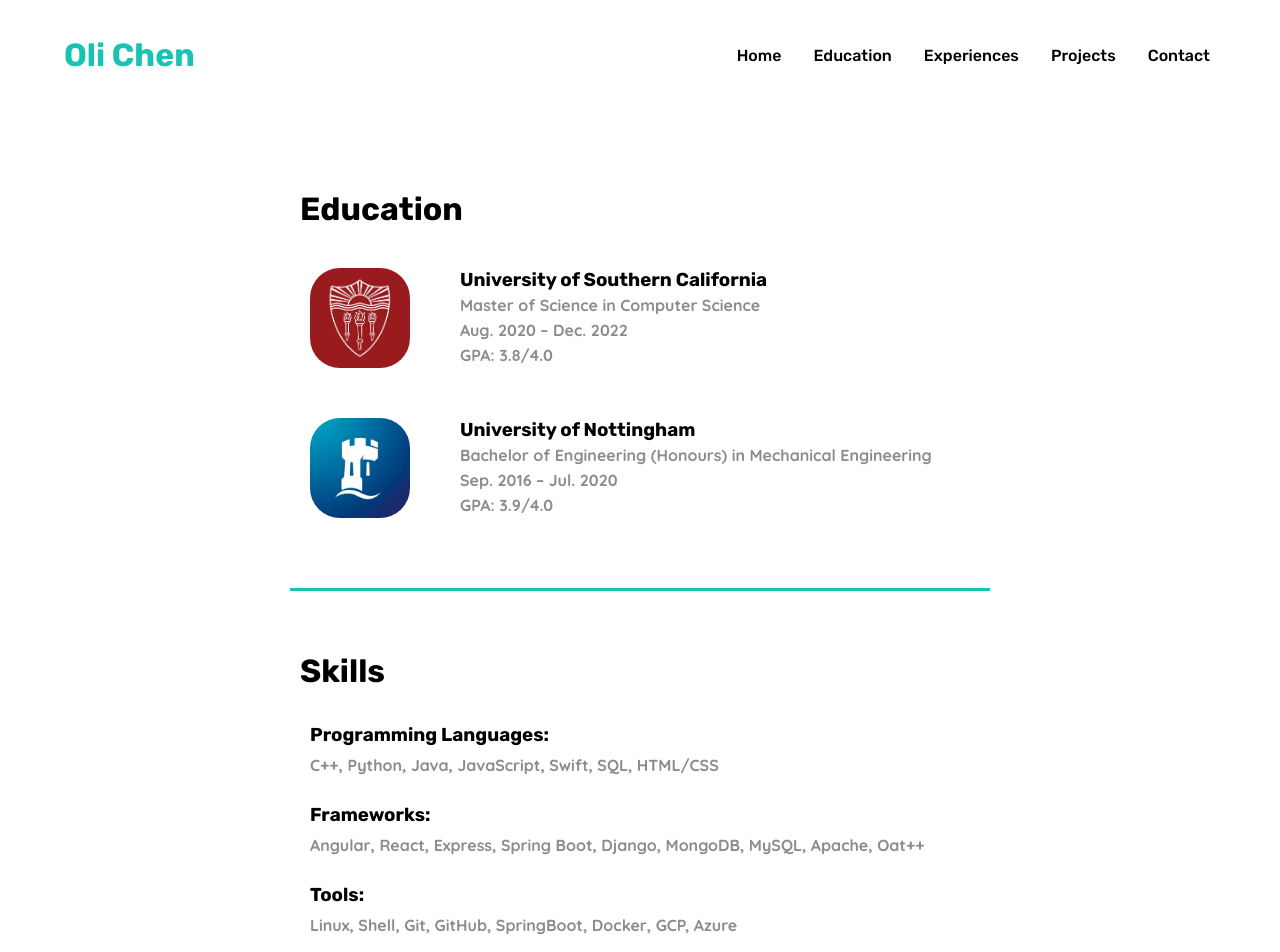
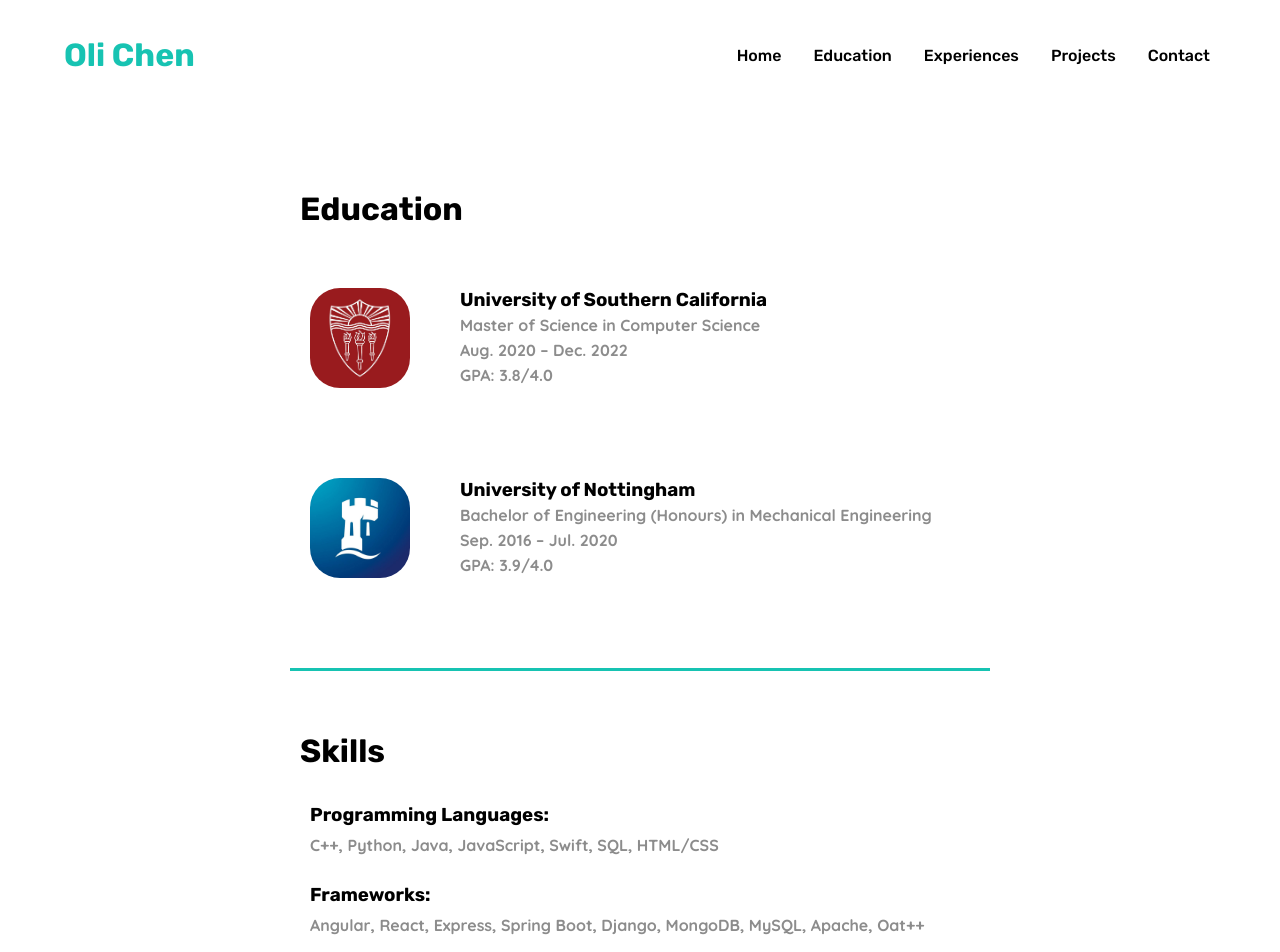
Before and after one commit to schen-Oli/Personal-Page, a React (Create React App) app: page /education in a window 1280 px wide. Shown: the top 952 px of the page. Built offline with nearby package versions, Linux system fonts and the light colour scheme.

Commit message:
update edu page

```diff
--- a/src/Education/Education.css
+++ b/src/Education/Education.css
@@ -27,12 +27,43 @@ hr {
     margin-bottom: 50px;
 }
 
-.school-container {
+.school-container{
+    display: block;
+    font-family: "Quicksand";
+    line-height: 25px;
+}
+
+.basic-info-container {
     padding: 20px;
-    font-family: "Quicksand";
     display: flex;
+    margin-top: 30px;
     margin-bottom: 10px;
     text-align: left;
+    border-radius: 40px;
+    transition: 1s ease-in-out;
+}
+
+.courses-container{
+    margin: 20px;
+    max-height: 0;
+    overflow: hidden;
+    transition: 1s ease-in-out;
+}
+
+.courses-container li{
+    color: rgb(140, 140, 140);
+}
+
+.school-container:hover{
+    cursor: pointer;
+}
+
+.school-container:hover .courses-container{
+    max-height: 1000px;
+}
+
+.school-container:hover .basic-info-container{
+    background-color:#91bece;
 }
 
 .logo {
@@ -52,10 +83,6 @@ hr {
 
 #unnc {
     background-image: url('./unnc.jpg');
-}
-
-.school-info {
-    line-height: 25px;
 }
 
 .school-name {
--- a/src/Education/Education.js
+++ b/src/Education/Education.js
@@ -11,8 +11,9 @@ const Education = () => {
         <div className="Education">
             <h1>Education</h1>
             <div className="educations-container">
-                { educations.map((education) => (
+                {educations.map((education) => (
                     <div className="school-container" key={'school' + education.id}>
+                        <div className="basic-info-container">
                             <div className="logo" id={education.abbr}></div>
                             <div className="school-info">
                                 <div className="school-name">
@@ -29,6 +30,16 @@ const Education = () => {
                                 </div>
                             </div>
                         </div>
+
+                        <h4 className="courses-container">
+                            <ul>
+                            {education.courses.map((course) => (
+                                <li key={course}>{course}</li>
+                            ))}
+                            </ul>
+                        </h4>
+                    </div>
+
                 ))}
             </div>
             <hr></hr>
@@ -48,10 +59,10 @@ const Education = () => {
             <div className="tests-container">
                 {
                     tests.map((test) => (
-                        <div className="test-container" key = {'test' + test.id}>
-                            <h3 className="test-name"> { test.name } </h3>
-                            <h4 className="test-date"> { test.date} </h4>
-                            <h4 className="test-total"> { test.total } </h4>
+                        <div className="test-container" key={'test' + test.id}>
+                            <h3 className="test-name"> {test.name} </h3>
+                            <h4 className="test-date"> {test.date} </h4>
+                            <h4 className="test-total"> {test.total} </h4>
                             {
                                 test.components.map((component) => (
                                     <h4 key={component}> {component} </h4>
--- a/src/Education/data.js
+++ b/src/Education/data.js
@@ -7,7 +7,20 @@ let education = [
         major : "Master of Science in Computer Science",
         gpa : "3.8/4.0",
         location : "Los Angeles, California",
-        logo : "./usclogo.jpg"
+        logo : "./usclogo.jpg",
+        courses : [
+            "Analysis of Algorithms",
+            "Advanced Mobile Devices and Game Consoles",
+            "Introduction to Programming Systems Design",
+            "Information Retrieval and Web Search Engines",
+            "Introduction to Computer Networks",
+            "Internship in Engineering with Professional Writing and Communication",
+            "Database Systems",
+            "Web Technologies",
+            "Operating Systems",
+            "Foundations of Artificial Intelligence",
+            "Computer Science Research Colloquium"
+        ]
     },
     {
         id : 2,
@@ -17,7 +30,22 @@ let education = [
         major : "Bachelor of Engineering (Honours) in Mechanical Engineering",
         gpa : "3.9/4.0",
         location : "Ningbo, China & Nottingham, UK",
-        logo : ""
+        logo : "",
+        courses : [
+            "Advanced Mathematical Techniques in ODEs for Engineers",
+            "Computer Aided engineering",
+            "Computer Modelling Techniques",
+            "C++ Programing",
+            "controt and instrumentation",
+            "Engineering Management",
+            "Advanced Mathematics and Statistics for Mechanical Engineers",
+            "Materials in Design",
+            "Dynamics and control",
+            "Thermodynamics & Fluid Mechanics",
+            "Mechanics of Solids",
+            "Electromechanical Devices",
+            "Statics and Dynamics",
+        ]
     }
 ];
 
--- a/src/Experiences/Experiences.css
+++ b/src/Experiences/Experiences.css
@@ -1,5 +1,5 @@
 .Experiences{
-    max-width: 80%;
+    max-width: 1000px;
     margin: 30px;
     margin-left: auto;
     margin-right: auto;
@@ -13,7 +13,7 @@
 }
 
 .internship-container{
-    width: 90%;
+    width: 80%;
     padding: 30px;
     font-family: "Quicksand";
     display: flex;
```
Lines whose indentation alone changed are shown as unchanged.
